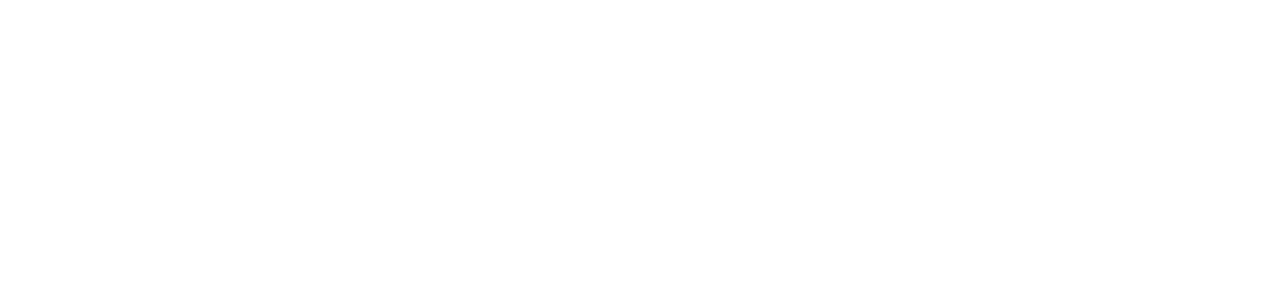
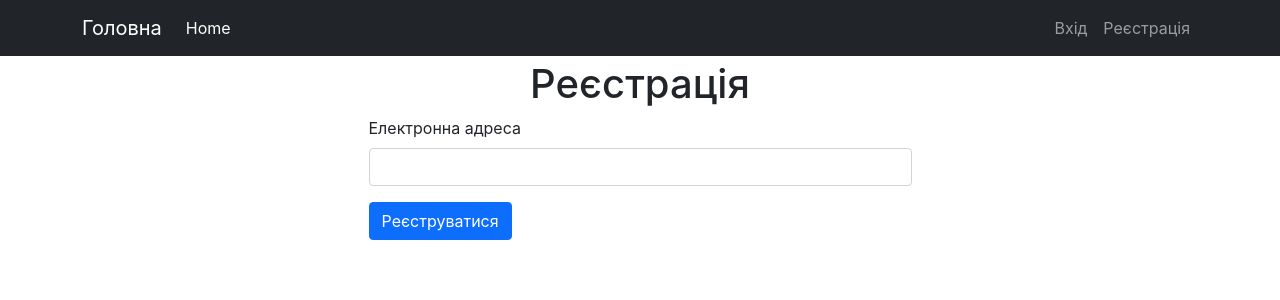
Before and after one commit to novakvova/PV021_React_PHP, a React (Create React App) app in the folder frontend/: page /register in a window 1280 px wide. Before the commit this address had no page. Shown: the top 300 px of the page. Built offline with nearby package versions, Linux system fonts and the light colour scheme.

Commit message:
Begin register project

```diff
--- a/frontend/package.json
+++ b/frontend/package.json
@@ -11,12 +11,15 @@
     "@types/react": "^18.0.12",
     "@types/react-dom": "^18.0.5",
     "bootstrap": "^5.1.3",
+    "classnames": "^2.3.1",
+    "formik": "^2.2.9",
     "react": "^18.2.0",
     "react-dom": "^18.2.0",
     "react-router-dom": "^6.3.0",
     "react-scripts": "5.0.1",
     "typescript": "^4.7.3",
-    "web-vitals": "^2.1.4"
+    "web-vitals": "^2.1.4",
+    "yup": "^0.32.11"
   },
   "scripts": {
     "start": "react-scripts start",
--- a/frontend/src/App.tsx
+++ b/frontend/src/App.tsx
@@ -4,6 +4,7 @@
 import LoginPage from './components/auth/login'
 import HomeLayout from './components/containers/homeLayout';
 import './App.css';
+import RegisterPage from './components/auth/register';
 
 const  App = () => {
   return (
@@ -11,6 +12,7 @@
       <Route path="/" element={<HomeLayout/>}>
         <Route index element={<HomePage />} />
         <Route path="login" element={<LoginPage />} />
+        <Route path="register" element={<RegisterPage />} />
         {/* <Route path="*" element={<NoMatch />} /> */}
       </Route>
     </Routes>
--- /dev/null
+++ b/frontend/src/components/auth/register/index.tsx
@@ -0,0 +1,62 @@
+import { Form, FormikProvider, useFormik } from "formik";
+import { IRegister } from "./types";
+import { RegisterSchema } from "./validation";
+import classNames from "classnames";
+
+const RegisterPage = () => {
+
+    const initialValues: IRegister = {
+        firstName: "",
+        secondName:"",
+        email: "",
+        phone: "",
+        photo: "",
+        password: "",
+        confirmPassword: ""
+    };
+
+    const onHandleSubmit = async (values: IRegister) =>
+    {
+        console.log("Submit form", values);
+    }
+
+    const formik = useFormik({
+        initialValues: initialValues,
+        validationSchema: RegisterSchema,
+        onSubmit: onHandleSubmit
+    });
+
+    const { errors, touched, handleSubmit, handleChange } = formik;
+
+    return (
+      <div className="row">
+        <div className="offset-md-3 col-md-6">
+          <h1 className="text-center">Реєстрація</h1>
+          <FormikProvider value={formik}>
+            <Form onSubmit={handleSubmit}>
+              <div className="mb-3">
+                <label htmlFor="email" className="form-label">
+                  Електронна адреса
+                </label>
+                <input type="email"
+                    className= { classNames("form-control",
+                        {"is-invalid": touched.email && errors.email},
+                        {"is-valid": touched.email && !errors.email}
+                    )}
+                    id="email"
+                    name="email"
+                    onChange={handleChange}
+                    />
+                    {touched.email && errors.email && <div className="invalid-feedback">{errors.email}</div>}
+              </div>
+              <button type="submit" className="btn btn-primary">
+                Реєструватися
+              </button>
+            </Form>
+          </FormikProvider>
+        </div>
+      </div>
+    );
+}
+
+export default RegisterPage;
--- /dev/null
+++ b/frontend/src/components/auth/register/types.ts
@@ -0,0 +1,10 @@
+
+export interface IRegister {
+    firstName: string,
+    secondName: string,
+    email: string,
+    photo: string,
+    phone: string,
+    password: string,
+    confirmPassword: string
+}
--- /dev/null
+++ b/frontend/src/components/auth/register/validation.ts
@@ -0,0 +1,8 @@
+import * as yup from "yup";
+
+export const RegisterSchema = yup.object({
+    email: yup
+        .string()
+        .email("Вкажіть праивльно пошту")
+        .required("Пошта є обов'язкови полум")
+});
```
Also changed, not shown: 1 other file (tests, documents, lock files or other folders).
